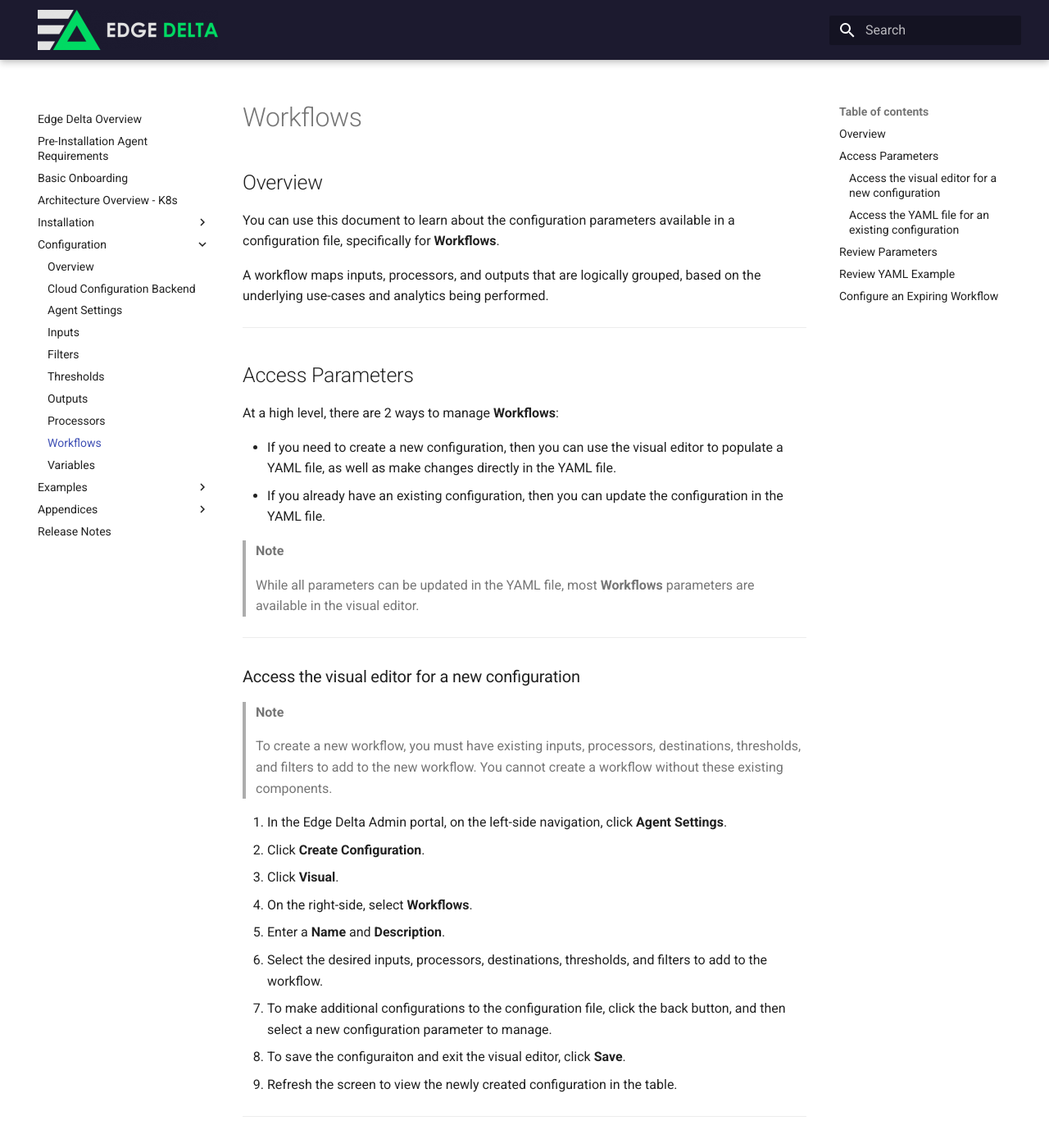
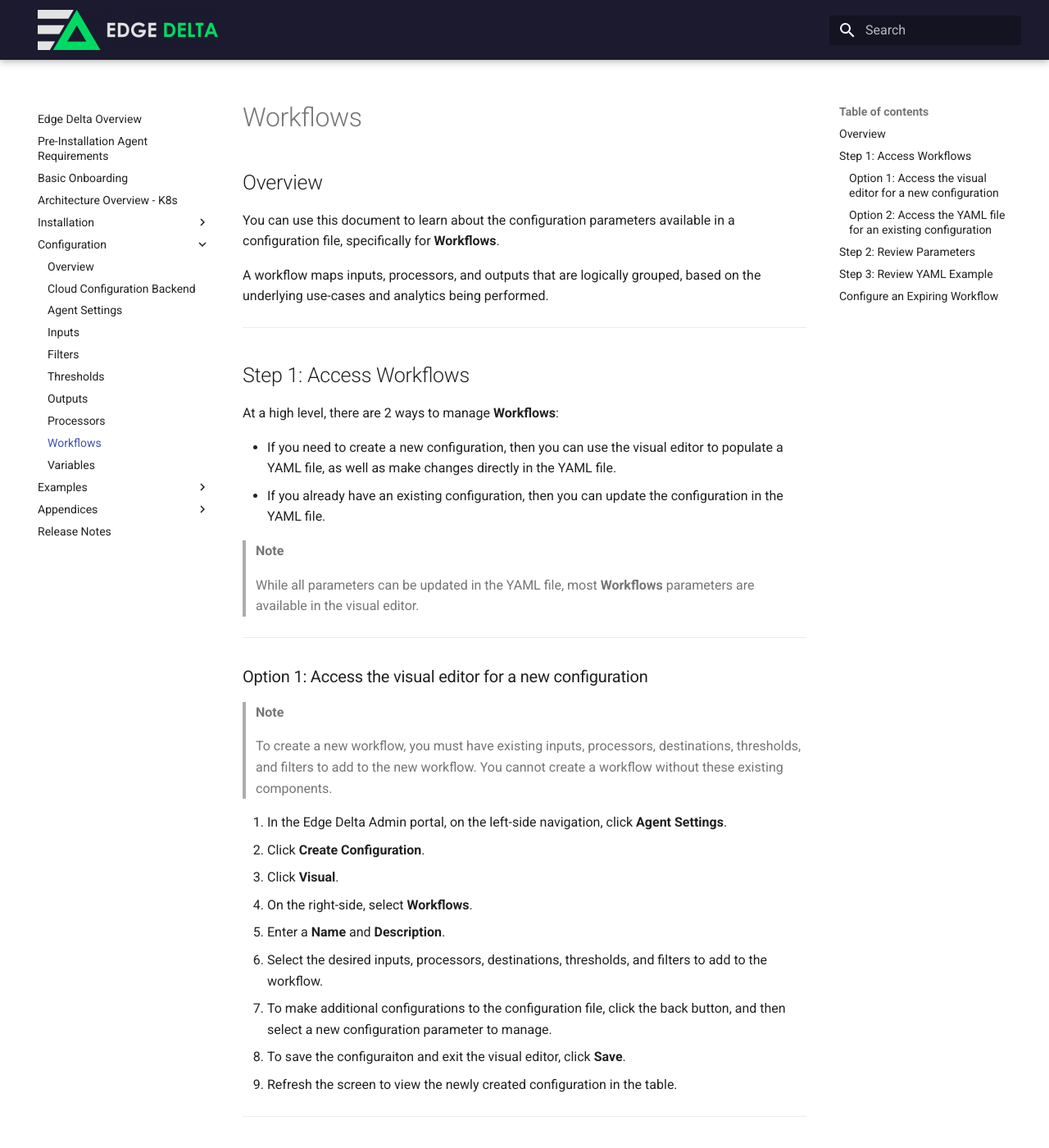
Before and after one commit to edgedelta/docs, an MkDocs documentation site: the page built from docs/configuration/workflows.md, in a window 1280 px wide and 1400 px high. Shown: the whole window at 82% size. Built offline with MkDocs 1.6.1 and Material for MkDocs 9.7.7, drawn with Linux system fonts in a browser that asks for light colours; some of the changed text lies outside the part shown.

Commit message:
Update workflows.md
Updating for style

````diff
--- a/docs/configuration/workflows.md
+++ b/docs/configuration/workflows.md
@@ -14,7 +14,7 @@ A workflow maps inputs, processors, and outputs that are logically grouped, base
 
 ***
 
-## Access Parameters
+## Step 1: Access Workflows
 
 At a high level, there are 2 ways to manage **Workflows**:
 
@@ -27,7 +27,7 @@ At a high level, there are 2 ways to manage **Workflows**:
 
 ***
 
-### Access the visual editor for a new configuration
+### Option 1: Access the visual editor for a new configuration
 
 > **Note**
 >
@@ -45,7 +45,7 @@ At a high level, there are 2 ways to manage **Workflows**:
 
 ***
 
-### Access the YAML file for an existing configuration
+### Option 2: Access the YAML file for an existing configuration
 
 1. In the Edge Delta Admin portal, on the left-side navigation, click **Agent Settings**.
 2. Locate the desired configuration, and then under **Actions**, click the corresponding edit icon.
@@ -53,7 +53,7 @@ At a high level, there are 2 ways to manage **Workflows**:
 
 ***
 
-## Review Parameters
+## Step 2: Review Parameters
 
 | Key | Description | Required |
 | :--- | :--- | :--- |
@@ -65,7 +65,7 @@ At a high level, there are 2 ways to manage **Workflows**:
 
 ***
 
-## Review YAML Example
+## Step 3: Review YAML Example
 
 ```yaml
 workflows:
````
